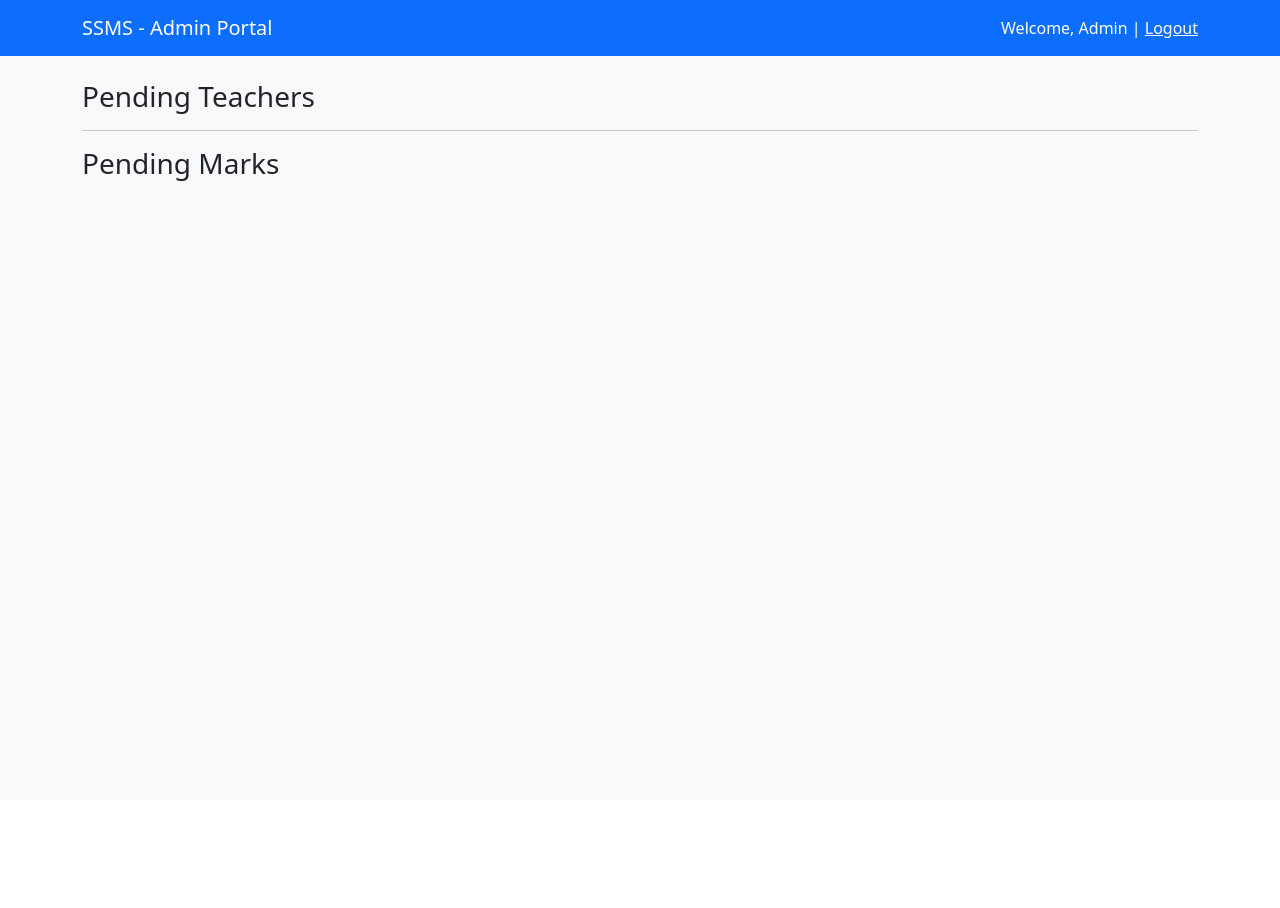
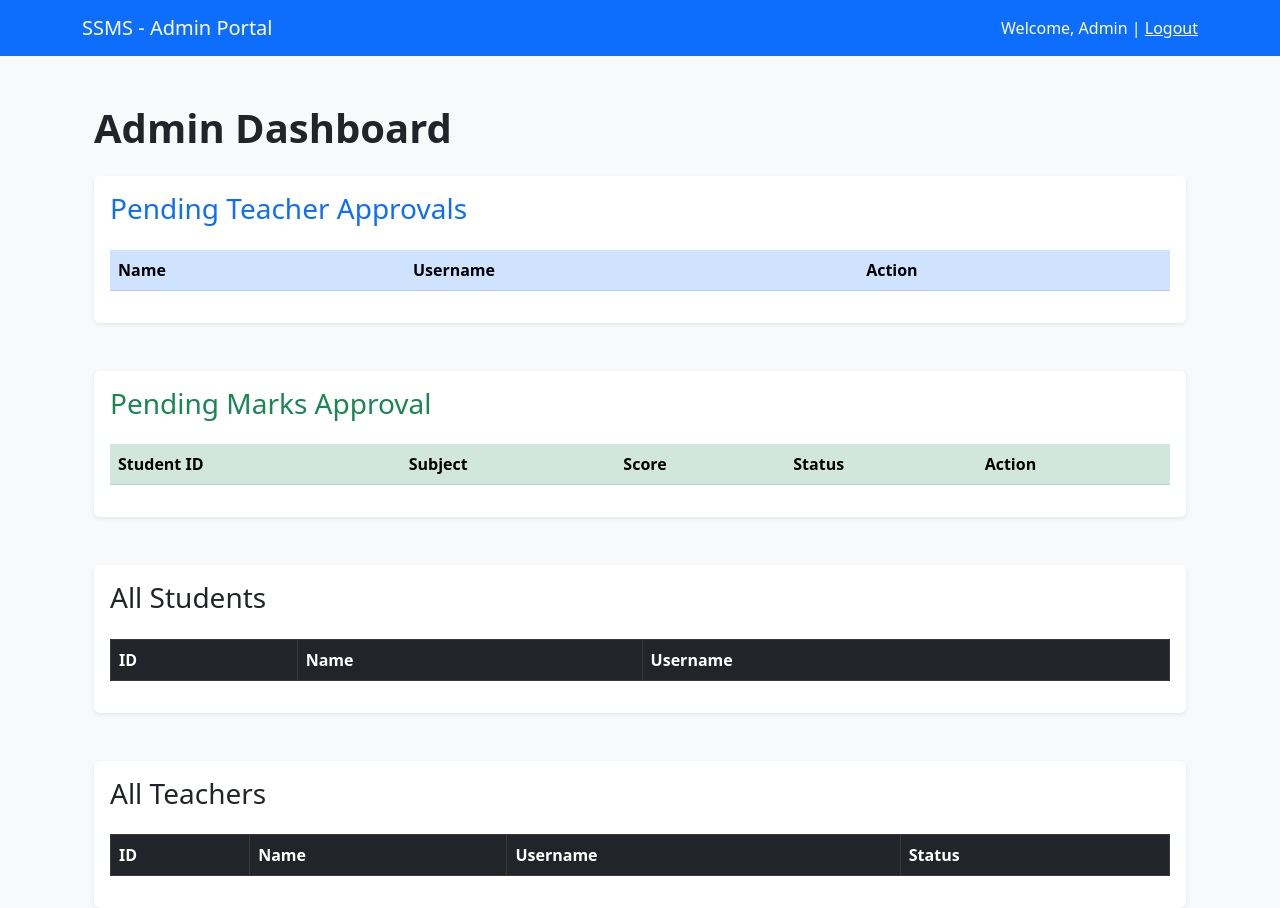
Before and after one commit to ziva4/Smart-Student-Management-System, a Flask app: page / in a window 1280 px wide. Before the commit the page ends 181 px from the top, so only its background shows below. Run offline with Flask 3, Linux system fonts and the light colour scheme; a user stored in the database is signed in; lists and menus that the app fills with data are empty.

Commit message:
Updated Admin Dashboard

```diff
--- a/templates/admin_dash.html
+++ b/templates/admin_dash.html
@@ -1,20 +1,254 @@
 {% extends 'layout.html' %}
 {% block content %}
 
-<h3>Pending Teachers</h3>
-{% for t in pending_teachers %}
-<p>{{ t.username }}
-<a href="/approve_teacher/{{ t.id }}" class="btn btn-success btn-sm">Approve</a>
-</p>
-{% endfor %}
+<div class="container mt-5">
 
-<hr>
+    <h1 class="fw-bold mb-4">
+        Admin Dashboard
+    </h1>
 
-<h3>Pending Marks</h3>
-{% for m in pending_marks %}
-<p>{{ m.subject }} - {{ m.score }}
-<a href="/approve_mark/{{ m.id }}" class="btn btn-primary btn-sm">Approve</a>
-</p>
-{% endfor %}
+    <!-- FLASH MESSAGES -->
+    {% with messages = get_flashed_messages() %}
+        {% for message in messages %}
+            <div class="alert alert-info">
+                {{ message }}
+            </div>
+        {% endfor %}
+    {% endwith %}
+
+
+    <!-- TEACHER APPROVAL -->
+    <div class="card shadow-sm border-0 mb-5">
+
+        <div class="card-body">
+
+            <h3 class="mb-4 text-primary">
+                Pending Teacher Approvals
+            </h3>
+
+            <table class="table table-hover">
+
+                <thead class="table-primary">
+
+                    <tr>
+                        <th>Name</th>
+                        <th>Username</th>
+                        <th>Action</th>
+                    </tr>
+
+                </thead>
+
+                <tbody>
+
+                {% for t in pending_teachers %}
+
+                <tr>
+
+                    <td>{{ t.name }}</td>
+
+                    <td>{{ t.username }}</td>
+
+                    <td>
+
+                        <a href="/approve_teacher/{{ t.id }}"
+                           class="btn btn-success btn-sm">
+
+                            Approve
+
+                        </a>
+
+                    </td>
+
+                </tr>
+
+                {% endfor %}
+
+                </tbody>
+
+            </table>
+
+        </div>
+
+    </div>
+
+
+    <!-- MARK APPROVAL -->
+    <div class="card shadow-sm border-0 mb-5">
+
+        <div class="card-body">
+
+            <h3 class="mb-4 text-success">
+                Pending Marks Approval
+            </h3>
+
+            <table class="table table-hover">
+
+                <thead class="table-success">
+
+                    <tr>
+                        <th>Student ID</th>
+                        <th>Subject</th>
+                        <th>Score</th>
+                        <th>Status</th>
+                        <th>Action</th>
+                    </tr>
+
+                </thead>
+
+                <tbody>
+
+                {% for m in pending_marks %}
+
+                <tr>
+
+                    <td>{{ m.student_id }}</td>
+
+                    <td>{{ m.subject }}</td>
+
+                    <td>{{ m.score }}</td>
+
+                    <td>
+
+                        <span class="badge bg-warning text-dark">
+                            Pending
+                        </span>
+
+                    </td>
+
+                    <td>
+
+                        <a href="/approve_mark/{{ m.id }}"
+                           class="btn btn-primary btn-sm">
+
+                            Approve
+
+                        </a>
+
+                    </td>
+
+                </tr>
+
+                {% endfor %}
+
+                </tbody>
+
+            </table>
+
+        </div>
+
+    </div>
+
+
+    <!-- ALL STUDENTS -->
+    <div class="card shadow-sm border-0 mb-5">
+
+        <div class="card-body">
+
+            <h3 class="mb-4 text-dark">
+                All Students
+            </h3>
+
+            <table class="table table-bordered">
+
+                <thead class="table-dark">
+
+                    <tr>
+                        <th>ID</th>
+                        <th>Name</th>
+                        <th>Username</th>
+                    </tr>
+
+                </thead>
+
+                <tbody>
+
+                {% for s in students %}
+
+                <tr>
+
+                    <td>{{ s.id }}</td>
+
+                    <td>{{ s.name }}</td>
+
+                    <td>{{ s.username }}</td>
+
+                </tr>
+
+                {% endfor %}
+
+                </tbody>
+
+            </table>
+
+        </div>
+
+    </div>
+
+
+    <!-- ALL TEACHERS -->
+    <div class="card shadow-sm border-0">
+
+        <div class="card-body">
+
+            <h3 class="mb-4 text-dark">
+                All Teachers
+            </h3>
+
+            <table class="table table-bordered">
+
+                <thead class="table-dark">
+
+                    <tr>
+                        <th>ID</th>
+                        <th>Name</th>
+                        <th>Username</th>
+                        <th>Status</th>
+                    </tr>
+
+                </thead>
+
+                <tbody>
+
+                {% for t in teachers %}
+
+                <tr>
+
+                    <td>{{ t.id }}</td>
+
+                    <td>{{ t.name }}</td>
+
+                    <td>{{ t.username }}</td>
+
+                    <td>
+
+                        {% if t.is_approved %}
+
+                            <span class="badge bg-success">
+                                Approved
+                            </span>
+
+                        {% else %}
+
+                            <span class="badge bg-warning text-dark">
+                                Pending
+                            </span>
+
+                        {% endif %}
+
+                    </td>
+
+                </tr>
+
+                {% endfor %}
+
+                </tbody>
+
+            </table>
+
+        </div>
+
+    </div>
+
+</div>
 
 {% endblock %}
```
